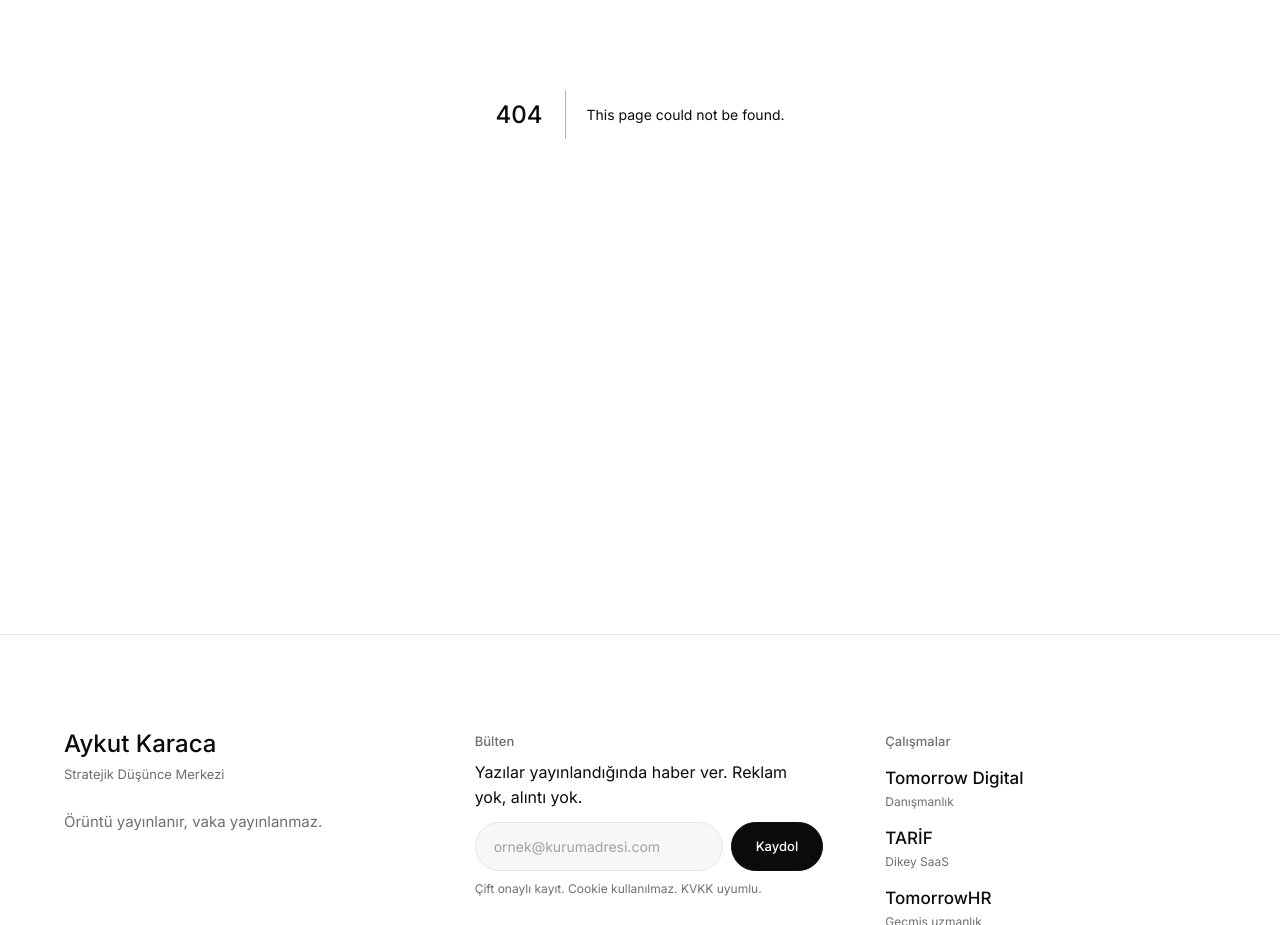
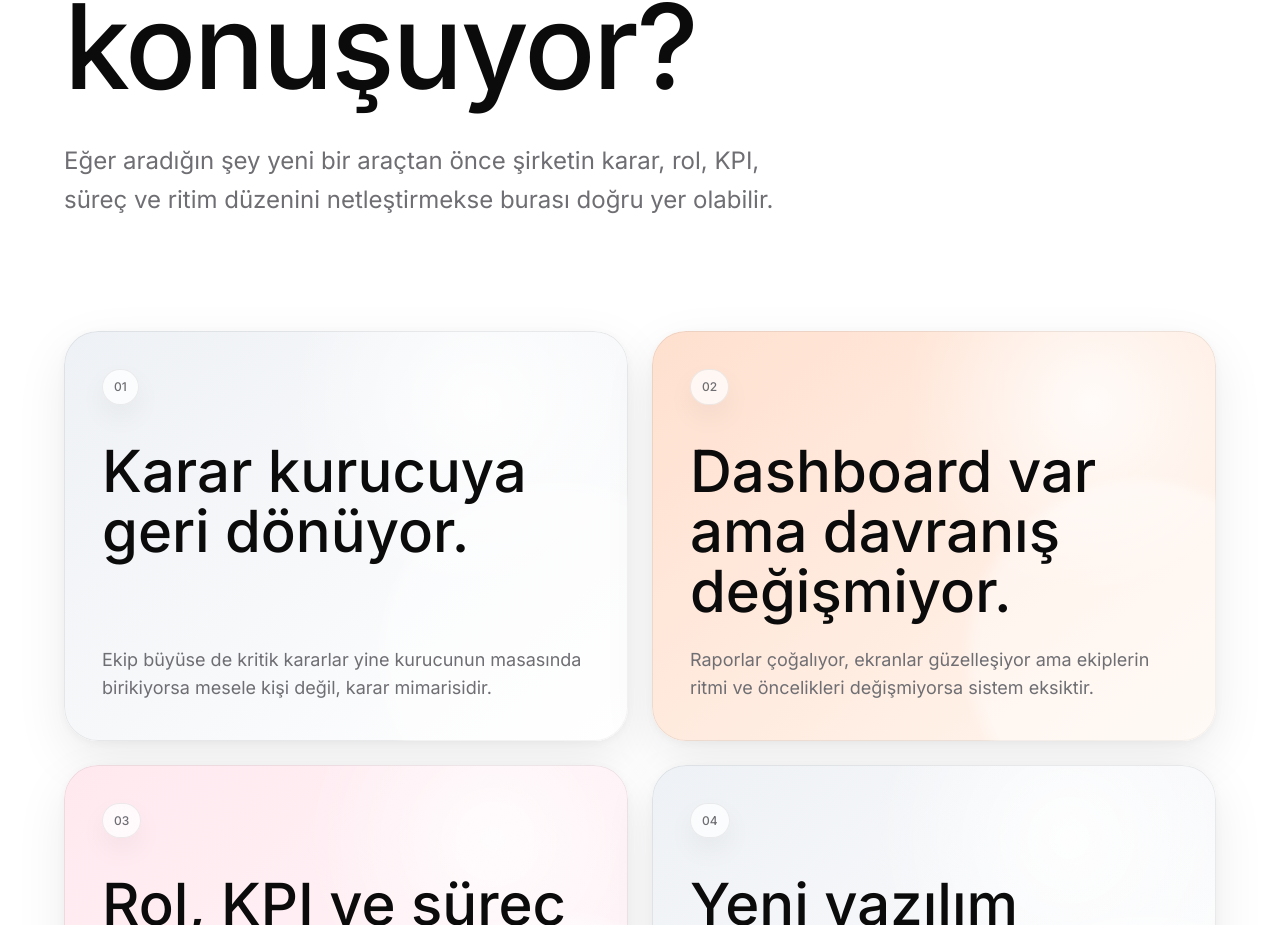
Before and after one commit to aykutkrc01/aykutkaraca.com, a Next.js app: page /dogru-yer-mi in a window 1280 px wide. Before the commit this address had no page. Shown: the part 375-1300 px from the top of the page. Built offline with nearby package versions, Linux system fonts and the light colour scheme.

Commit message:
Add right-fit diagnostic page

```diff
--- /dev/null
+++ b/app/dogru-yer-mi/page.tsx
@@ -0,0 +1,215 @@
+import type { Metadata } from 'next';
+import Link from 'next/link';
+
+export const metadata: Metadata = {
+  title: 'Doğru Yer Mi?',
+  description:
+    'Aykutkaraca.com sana mı konuşuyor? KOBİ ve aile şirketleri için yönetim sistemi, karar ritmi, KPI ve dashboard sinyalleri.',
+};
+
+const SIGNALS = [
+  {
+    number: '01',
+    title: 'Karar kurucuya geri dönüyor.',
+    text: 'Ekip büyüse de kritik kararlar yine kurucunun masasında birikiyorsa mesele kişi değil, karar mimarisidir.',
+    tone: 'tile-mist',
+  },
+  {
+    number: '02',
+    title: 'Dashboard var ama davranış değişmiyor.',
+    text: 'Raporlar çoğalıyor, ekranlar güzelleşiyor ama ekiplerin ritmi ve öncelikleri değişmiyorsa sistem eksiktir.',
+    tone: 'tile-peach',
+  },
+  {
+    number: '03',
+    title: 'Rol, KPI ve süreç ayrı konuşuluyor.',
+    text: 'Yetki başka yerde, ölçüm başka yerde, süreç başka yerdeyse şirket ortak akıl üretmekte zorlanır.',
+    tone: 'tile-rose',
+  },
+  {
+    number: '04',
+    title: 'Yeni yazılım beklentisi fazla büyüyor.',
+    text: 'Araçtan önce hangi yönetim davranışının kurulacağı net değilse yazılım çözüm değil, erteleme olur.',
+    tone: 'tile-mist',
+  },
+];
+
+const RIGHT_FIT = [
+  'KOBİ veya aile şirketinde büyüme sancısı yaşıyorsan.',
+  'Karar, yetki, KPI ve süreç düzenini aynı sistemde toplamak istiyorsan.',
+  'Dashboard’u ekran değil, yönetim ritminin sonucu olarak görmek istiyorsan.',
+  'Yazılımı amaç değil, doğru sistemin kaldıraçı olarak konumlandırıyorsan.',
+];
+
+const NOT_FIT = [
+  'Sadece hazır bir web sitesi, logo veya kampanya arıyorsan.',
+  'Meseleyi yalnızca teknik entegrasyon olarak görüyorsan.',
+  'Vaka vitrini, müşteri ismi ve hızlı başarı hikayesi bekliyorsan.',
+];
+
+const ROUTES = [
+  {
+    title: 'Düşünceyi derinleştir',
+    text: 'Önce yaklaşımı ve ana tezi oku.',
+    href: '/manifesto',
+    cta: 'Manifesto',
+  },
+  {
+    title: 'Yazılardan başla',
+    text: 'KOBİ, dashboard ve aile şirketi notlarını incele.',
+    href: '/yazilar',
+    cta: 'Yazılar',
+  },
+  {
+    title: 'İş tarafına geç',
+    text: 'Konu artık danışmanlık ve uygulamaysa Tomorrow Digital doğru adres.',
+    href: 'https://tomorrowdigital.co',
+    cta: 'Tomorrow Digital',
+    external: true,
+  },
+];
+
+export default function DogruYerMiPage() {
+  return (
+    <div className="container-page">
+      <header className="py-[var(--space-4xl)] md:py-[112px]">
+        <div className="max-w-[1080px]">
+          <p className="eyebrow">Doğru Yer Mi?</p>
+          <h1 className="mt-[var(--space-lg)] font-sans text-[58px] font-medium leading-[1.02] tracking-[-0.02em] md:text-[118px]">
+            Bu site sana mı konuşuyor?
+          </h1>
+          <p className="mt-[var(--space-2xl)] max-w-[760px] font-sans text-[20px] leading-[1.6] text-[var(--color-warm-gray)] md:text-[24px]">
+            Eğer aradığın şey yeni bir araçtan önce şirketin karar, rol, KPI,
+            süreç ve ritim düzenini netleştirmekse burası doğru yer olabilir.
+          </p>
+        </div>
+      </header>
+
+      <section className="grid gap-[var(--space-xl)] pb-[var(--space-4xl)] md:grid-cols-2">
+        {SIGNALS.map((signal) => (
+          <div
+            key={signal.title}
+            className={`brand-tile brand-tile-compact ${signal.tone} min-h-[360px]`}
+          >
+            <div>
+              <span className="mini-pill">{signal.number}</span>
+              <h2 className="mt-[var(--space-2xl)] max-w-[560px] font-sans text-[38px] font-medium leading-[1.04] md:text-[58px]">
+                {signal.title}
+              </h2>
+            </div>
+            <p className="mt-[var(--space-xl)] max-w-[560px] font-sans text-[18px] leading-[1.58] text-[var(--color-warm-gray)]">
+              {signal.text}
+            </p>
+          </div>
+        ))}
+      </section>
+
+      <section className="grid gap-[var(--space-xl)] py-[96px] md:grid-cols-[1fr_1fr]">
+        <div className="surface-raised rounded-[38px] p-[var(--space-xl)] md:p-[var(--space-3xl)]">
+          <p className="eyebrow">Evet, doğru yerdesin</p>
+          <h2 className="mt-[var(--space-lg)] font-sans text-[40px] font-medium leading-[1.04] md:text-[64px]">
+            Eğer mesele yönetim sistemiyse.
+          </h2>
+          <ul className="mt-[var(--space-2xl)] grid gap-[var(--space-md)]">
+            {RIGHT_FIT.map((item) => (
+              <li
+                key={item}
+                className="rounded-[24px] bg-[var(--color-surface)] px-[var(--space-lg)] py-[var(--space-lg)] font-sans text-[18px] font-medium leading-[1.35] shadow-[inset_0_0_0_1px_rgba(11,11,11,0.05)]"
+              >
+                {item}
+              </li>
+            ))}
+          </ul>
+        </div>
+
+        <div className="surface-muted rounded-[38px] p-[var(--space-xl)] md:p-[var(--space-3xl)]">
+          <p className="eyebrow">Muhtemelen doğru yer değil</p>
+          <h2 className="mt-[var(--space-lg)] font-sans text-[40px] font-medium leading-[1.04] md:text-[64px]">
+            Eğer sadece çıktı arıyorsan.
+          </h2>
+          <ul className="mt-[var(--space-2xl)] grid gap-[var(--space-md)]">
+            {NOT_FIT.map((item) => (
+              <li
+                key={item}
+                className="rounded-[24px] bg-[rgba(255,255,255,0.72)] px-[var(--space-lg)] py-[var(--space-lg)] font-sans text-[18px] font-medium leading-[1.35] text-[var(--color-warm-gray)] shadow-[inset_0_0_0_1px_rgba(11,11,11,0.05)]"
+              >
+                {item}
+              </li>
+            ))}
+          </ul>
+        </div>
+      </section>
+
+      <section className="py-[96px]">
+        <div className="brand-tile brand-tile-compact tile-ink rounded-[42px] p-[var(--space-xl)] md:p-[var(--space-3xl)]">
+          <div className="grid gap-[var(--space-3xl)] md:grid-cols-[1.05fr_0.95fr] md:items-end">
+            <div>
+              <p className="font-sans text-[13px] font-medium text-[rgba(255,255,255,0.66)]">
+                Net karar
+              </p>
+              <h2 className="mt-[var(--space-lg)] max-w-[820px] font-sans text-[46px] font-medium leading-[1.02] text-[var(--color-cream)] md:text-[82px]">
+                Burada araç değil, şirketin çalışma sistemi konuşulur.
+              </h2>
+            </div>
+            <p className="max-w-[560px] font-sans text-[19px] leading-[1.6] text-[rgba(255,255,255,0.66)] md:text-[22px]">
+              Yazılım, dashboard ve yapay zeka konuşulur; ama bunlar yönetim
+              problemini örten vitrinler olarak değil, doğru sistemin üzerinde
+              çalışan kaldıraçlar olarak ele alınır.
+            </p>
+          </div>
+        </div>
+      </section>
+
+      <section className="pb-[var(--space-4xl)] pt-[96px]">
+        <div className="max-w-[760px]">
+          <p className="eyebrow">Sonraki yol</p>
+          <h2 className="mt-[var(--space-lg)] font-sans text-[42px] font-medium leading-[1.04] md:text-[72px]">
+            Nereden devam edeceğini seç.
+          </h2>
+        </div>
+        <div className="mt-[var(--space-2xl)] grid gap-[var(--space-xl)] md:grid-cols-3">
+          {ROUTES.map((route) => {
+            const className =
+              'brand-tile brand-tile-compact tile-mist lift-link min-h-[300px]';
+
+            if (route.external) {
+              return (
+                <a
+                  key={route.title}
+                  href={route.href}
+                  target="_blank"
+                  rel="noopener noreferrer"
+                  className={className}
+                >
+                  <RouteCard route={route} />
+                </a>
+              );
+            }
+
+            return (
+              <Link key={route.title} href={route.href} className={className}>
+                <RouteCard route={route} />
+              </Link>
+            );
+          })}
+        </div>
+      </section>
+    </div>
+  );
+}
+
+function RouteCard({ route }: { route: (typeof ROUTES)[number] }) {
+  return (
+    <>
+      <div>
+        <h3 className="font-sans text-[34px] font-medium leading-[1.04] md:text-[46px]">
+          {route.title}
+        </h3>
+        <p className="mt-[var(--space-lg)] max-w-[360px] font-sans text-[17px] leading-[1.55] text-[var(--color-warm-gray)]">
+          {route.text}
+        </p>
+      </div>
+      <span className="tile-cta">{route.cta}</span>
+    </>
+  );
+}
```
